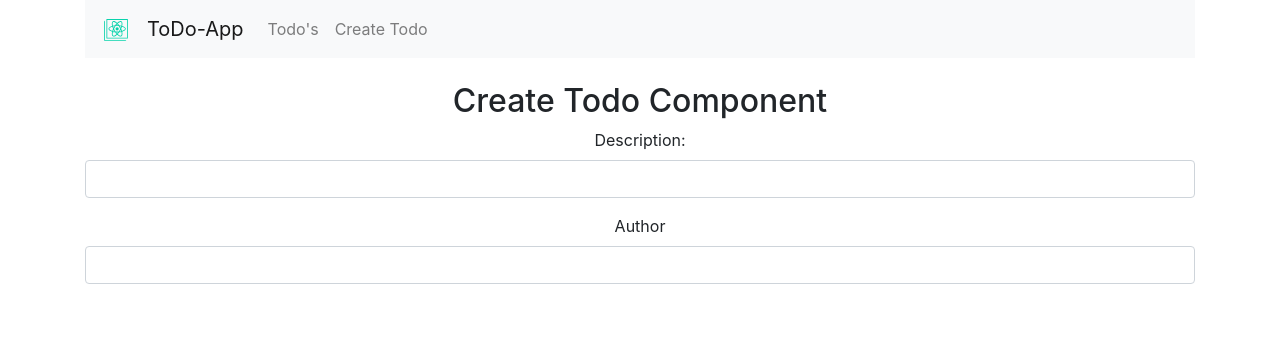
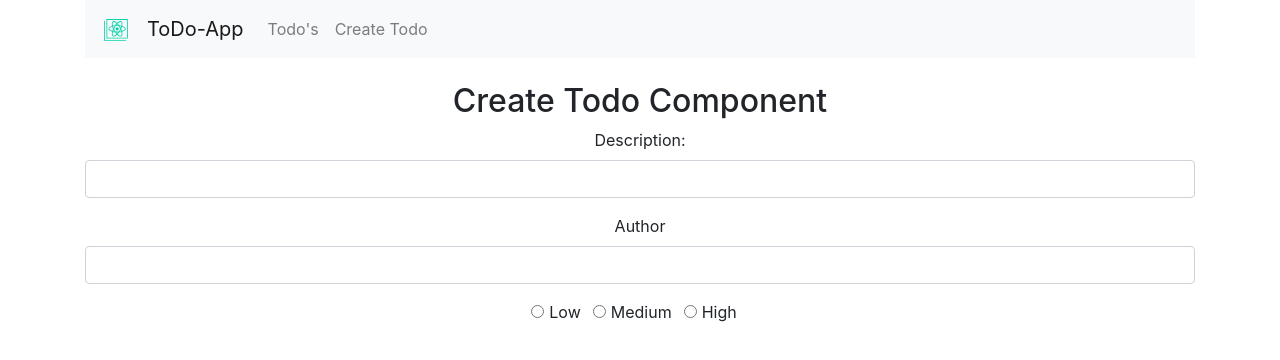
Before and after one commit to dbhuller/ToDo-App, a React (Create React App) app in the folder client/: page /create in a window 1280 px wide. Shown: the top 360 px of the page. Built offline with nearby package versions, Linux system fonts and the light colour scheme.

Commit message:
added priority radio buttons in CreateTodo

```diff
--- a/client/src/components/CreateTodo.js
+++ b/client/src/components/CreateTodo.js
@@ -32,6 +32,44 @@ function CreateTodo() {
                     onChange={e => setAuthor(e.target.value)}
                     />
                 </div>
+                <div className='form-group'>
+                    <div className='form-check form-check-inline'>
+                        <input
+                        className='form-check-input'
+                        type='radio'
+                        name='priority'
+                        id='priorityLow'
+                        value='Low'
+                        checked={priority === 'Low'}
+                        onChange={e => setPriority('Low')}
+                        />
+                        <label className='form-check-label'>Low</label>
+                    </div>
+                    <div className='form-check form-check-inline'>
+                        <input
+                        className='form-check-input'
+                        type='radio'
+                        name='priority'
+                        id='priorityMed'
+                        value='Medium'
+                        checked={priority === 'Medium'}
+                        onChange={e => setPriority('Medium')}
+                        />
+                        <label className='form-check-label'>Medium</label>
+                    </div>
+                    <div className='form-check form-check-inline'>
+                        <input
+                        className='form-check-input'
+                        type='radio'
+                        name='priority'
+                        id='priorityHigh'
+                        value='High'
+                        checked={priority === 'High'}
+                        onChange={e => setPriority('High')}
+                        />
+                        <label className='form-check-label'>High</label>
+                    </div>
+                </div>
             </form>
         </div>
     )
```
